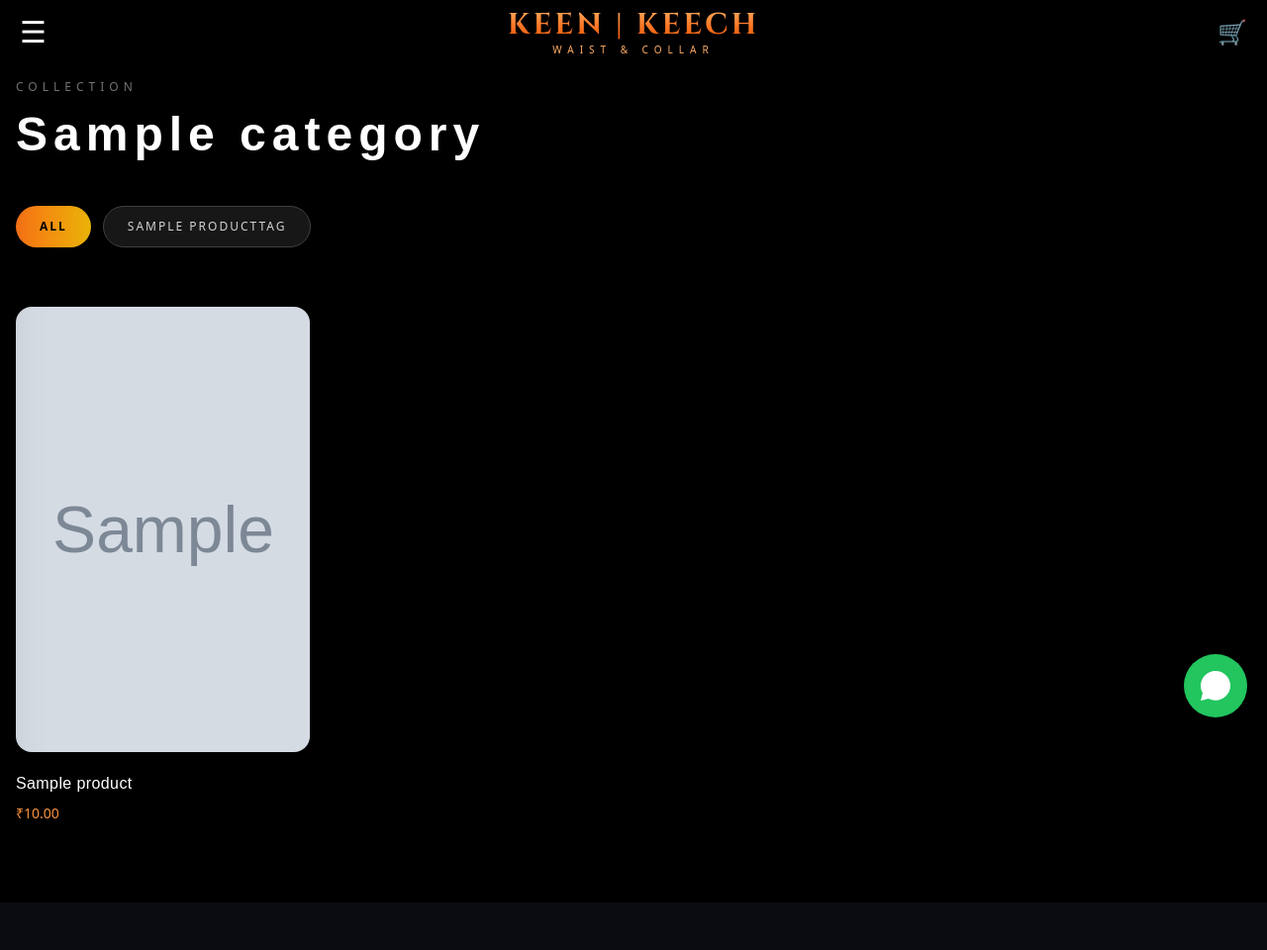
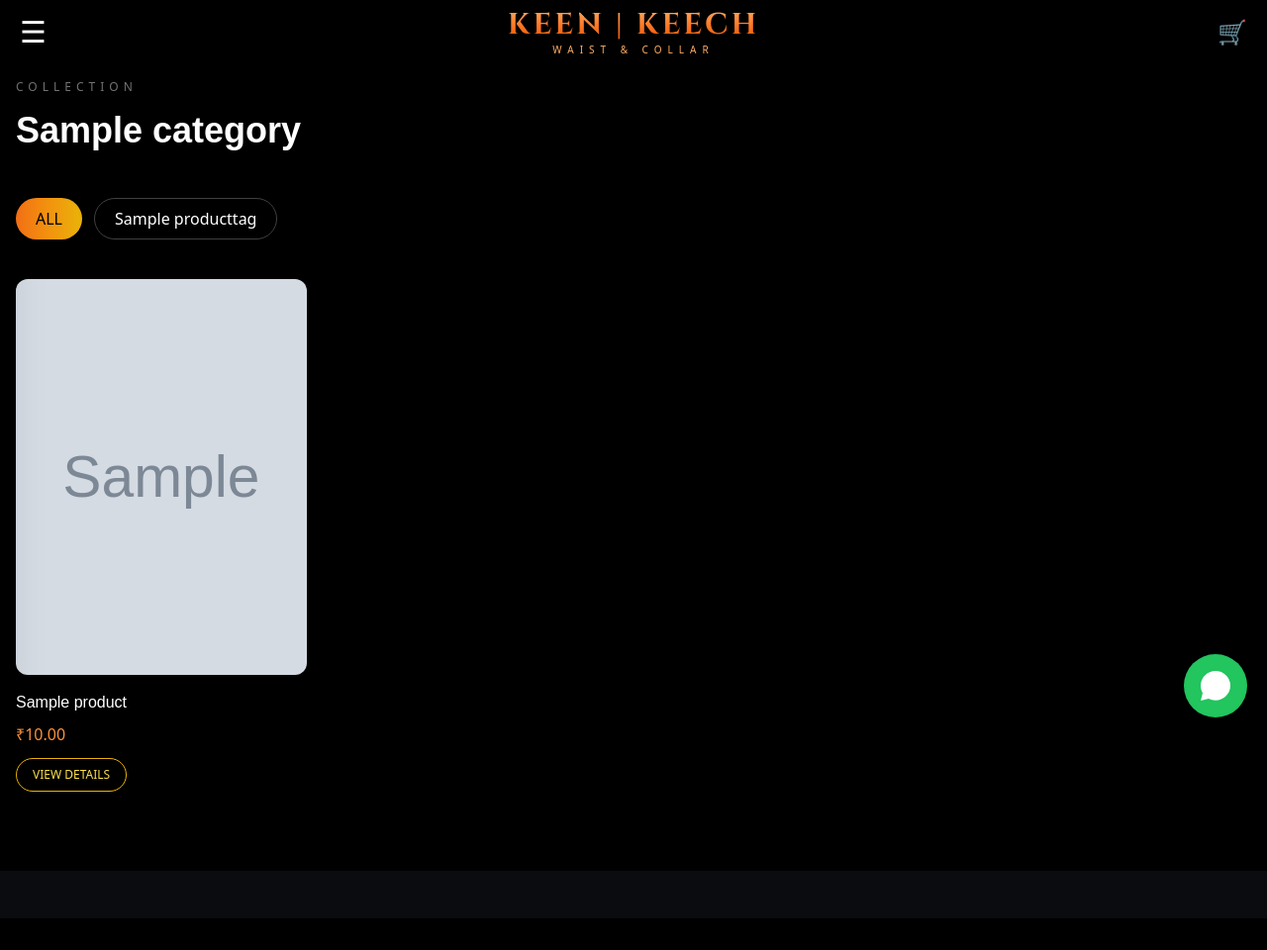
Before and after one commit to udayanidhi333-ux/keen-keech, a Django app: a page that uses store/templates/store/category_products.html in a window 1280 px wide. Shown: the whole page at 99% size. After the commit the page ends 928 px from the top, so only its background shows below. Run offline with Django 5.2, Linux system fonts and the light colour scheme; tables that the repository leaves empty hold one stand-in row (values such as "Sample post"); grey boxes marked "Sample" are stand-in pictures; some libraries are stand-ins or nearby versions.

Commit message:
recreated category page

```diff
--- a/store/templates/store/category_products.html
+++ b/store/templates/store/category_products.html
@@ -2,58 +2,34 @@
 
 {% block content %}
 
-
 <section class="bg-black min-h-screen py-20">
-
 
 <div class="max-w-7xl mx-auto px-4">
 
 
-    <!-- HEADER -->
-
     <div class="mb-12">
-
 
         <p class="text-neutral-500 uppercase tracking-[5px] text-xs">
             Collection
         </p>
 
-
-        <h1 class="mt-4 text-4xl sm:text-5xl font-bold tracking-[6px] text-white">
+        <h1 class="mt-4 text-4xl font-bold text-white">
             {{ category.name }}
         </h1>
-
 
     </div>
 
 
 
-    <!-- TAG FILTER -->
+    <!-- TAGS -->
 
-    <div class="mb-12">
-
-
-        <div class="flex gap-3 overflow-x-auto no-scrollbar pb-3">
+    <div class="flex gap-3 overflow-x-auto no-scrollbar mb-10">
 
 
         <button
-
+        class="tag-filter px-5 py-2 rounded-full bg-gradient-to-r from-orange-500 to-yellow-500 text-black"
         data-tag="all"
-
-                data-category="{{ category.id }}"
-
-                class="tag-filter
-                px-6 py-3
-                rounded-full
-                bg-gradient-to-r
-                from-orange-500
-                to-yellow-500
-                text-black
-                text-xs
-                uppercase
-                tracking-[2px]
-                font-semibold
-                whitespace-nowrap">
+        data-category="{{ category.id }}">
 
         ALL
 
@@ -63,40 +39,16 @@
 
         {% for tag in tags %}
 
-
         <button
-
+        class="tag-filter px-5 py-2 rounded-full border border-neutral-700 text-white"
         data-tag="{{ tag.id }}"
-
-                data-category="{{ category.id }}"
-
-                class="tag-filter
-                px-6 py-3
-                rounded-full
-                border
-                border-neutral-700
-                bg-[#171717]
-                text-neutral-300
-                hover:text-orange-400
-                hover:border-orange-500
-                transition
-                text-xs
-                uppercase
-                tracking-[2px]
-                whitespace-nowrap">
-
+        data-category="{{ category.id }}">
 
         {{ tag.name }}
 
-
         </button>
 
-
         {% endfor %}
-
-
-
-        </div>
 
 
     </div>
@@ -106,105 +58,53 @@
 
     <!-- PRODUCTS -->
 
+
     <div
-
     id="product-grid-{{ category.id }}"
-
-    class="grid grid-cols-2 lg:grid-cols-4 gap-x-5 gap-y-12">
+    class="grid grid-cols-2 lg:grid-cols-4 gap-6">
 
 
 
     {% for product in products %}
 
 
-
     <div class="group">
-
-
-
-            <div class="relative overflow-hidden rounded-2xl bg-[#171717]">
-
 
 
         <a href="{% url 'product_detail' product.id %}">
 
-
-
             {% if product.image %}
 
-
-                    <img
-
-                    src="{{ product.image.url }}"
-
-                    alt="{{ product.name }}"
-
-                    class="w-full
-                    h-[260px]
-                    sm:h-[360px]
-                    lg:h-[450px]
-                    object-cover
-                    transition duration-700
-                    group-hover:scale-105">
-
+            <img src="{{ product.image.url }}"
+            class="w-full h-[400px] object-cover rounded-xl">
 
             {% endif %}
-
-
 
         </a>
 
 
 
-            </div>
-
-
-
-
-            <div class="pt-5">
-
-
-
-                <a href="{% url 'product_detail' product.id %}">
-
-
-                    <h3
-
-                    class="text-white
-                    text-sm
-                    sm:text-base
-                    font-medium
-                    tracking-wide
-                    line-clamp-2">
+        <h3 class="text-white mt-4">
 
             {{ product.name }}
-
 
         </h3>
 
 
-
-                </a>
-
-
-
-                {% if product.price %}
-
-
-                <p class="text-orange-400 mt-2 text-sm">
+        <p class="text-orange-400 mt-2">
 
             ₹{{ product.price }}
 
         </p>
 
 
-                {% endif %}
 
+        <a href="{% url 'product_detail' product.id %}"
+        class="inline-block mt-3 border border-yellow-500 px-4 py-2 rounded-full text-yellow-300 text-xs">
 
+        VIEW DETAILS
 
-            </div>
-
-
+        </a>
 
 
     </div>
@@ -215,40 +115,30 @@
 
 
 
-
     </div>
 
 
 
 </div>
 
-
 </section>
-
-
 
 
 
 <script>
 
-
 document.querySelectorAll(".tag-filter").forEach(button => {
-
 
 
 button.addEventListener("click", function(){
 
 
+let tag = this.dataset.tag;
 
-    const tag = this.dataset.tag;
-
-    const category = this.dataset.category;
+let category = this.dataset.category;
 
 
-
-    fetch(
-        `/category-filter/?tag=${tag}&category=${category}`
-    )
+fetch(`/category-filter/?tag=${tag}&category=${category}`)
 
 
 .then(response => response.json())
@@ -257,20 +147,15 @@ button.addEventListener("click", function(){
 .then(data => {
 
 
-
-        const grid = document.getElementById(
+let grid = document.getElementById(
 `product-grid-${category}`
 );
-
 
 
 grid.innerHTML = "";
 
 
-
-
 data.products.forEach(product => {
-
 
 
 grid.innerHTML += `
@@ -278,27 +163,32 @@ button.addEventListener("click", function(){
 
 <div class="group">
 
+<a href="/product/${product.id}/">
 
-                <div class="relative overflow-hidden rounded-2xl bg-[#171717]">
+<img src="${product.image}"
+class="w-full h-[400px] object-cover rounded-xl">
+
+</a>
 
 
-                    <a href="/product/${product.id}/">
+<h3 class="text-white mt-4">
+
+${product.name}
+
+</h3>
 
 
-                        <img
+<p class="text-orange-400 mt-2">
 
-                        src="${product.image}"
+₹${product.price}
 
-                        alt="${product.name}"
+</p>
 
-                        class="w-full
-                        h-[260px]
-                        sm:h-[360px]
-                        lg:h-[450px]
-                        object-cover
-                        transition duration-700
-                        group-hover:scale-105">
 
+<a href="/product/${product.id}/"
+class="inline-block mt-3 border border-yellow-500 px-4 py-2 rounded-full text-yellow-300 text-xs">
+
+VIEW DETAILS
 
 </a>
 
@@ -306,50 +196,19 @@ button.addEventListener("click", function(){
 </div>
 
 
-
-
-                <div class="pt-5">
-
-
-                    <a href="/product/${product.id}/">
-
-
-                    <h3 class="text-white text-sm sm:text-base font-medium">
-
-                    ${product.name}
-
-                    </h3>
-
-
-                    </a>
-
-
-                </div>
-
-
-
-            </div>
-
-
-
 `;
-
 
 
 });
 
 
-
 });
-
 
 
 });
 
 
-
 });
-
 
 
 </script>
--- a/store/views.py
+++ b/store/views.py
@@ -838,6 +838,9 @@ def category_filter(request):
             "id": product.id,
             "name": product.name,
             "image": product.image.url if product.image else "",
+            "price": str(product.price),
+            "product_code": product.product_code,
+
         })
 
     return JsonResponse({
```
Lines whose indentation alone changed are shown as unchanged.
